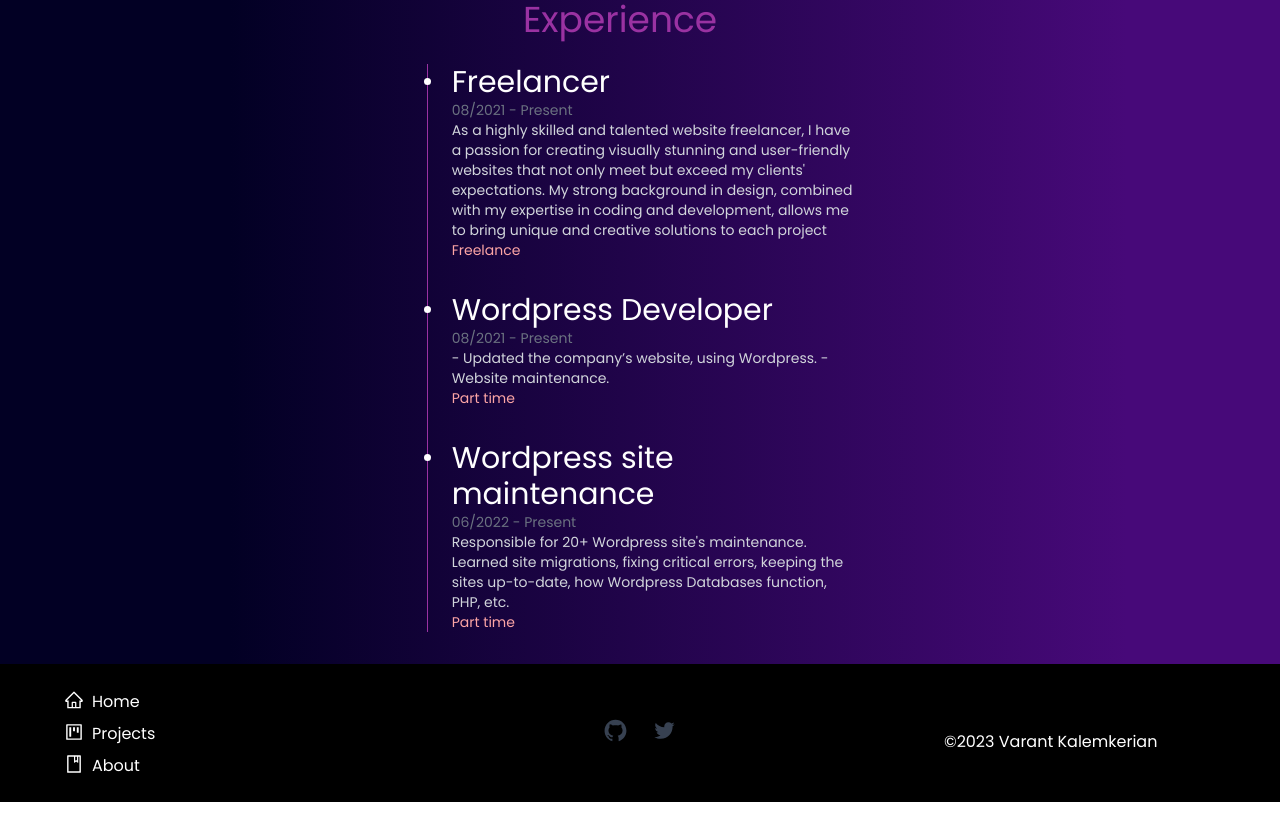
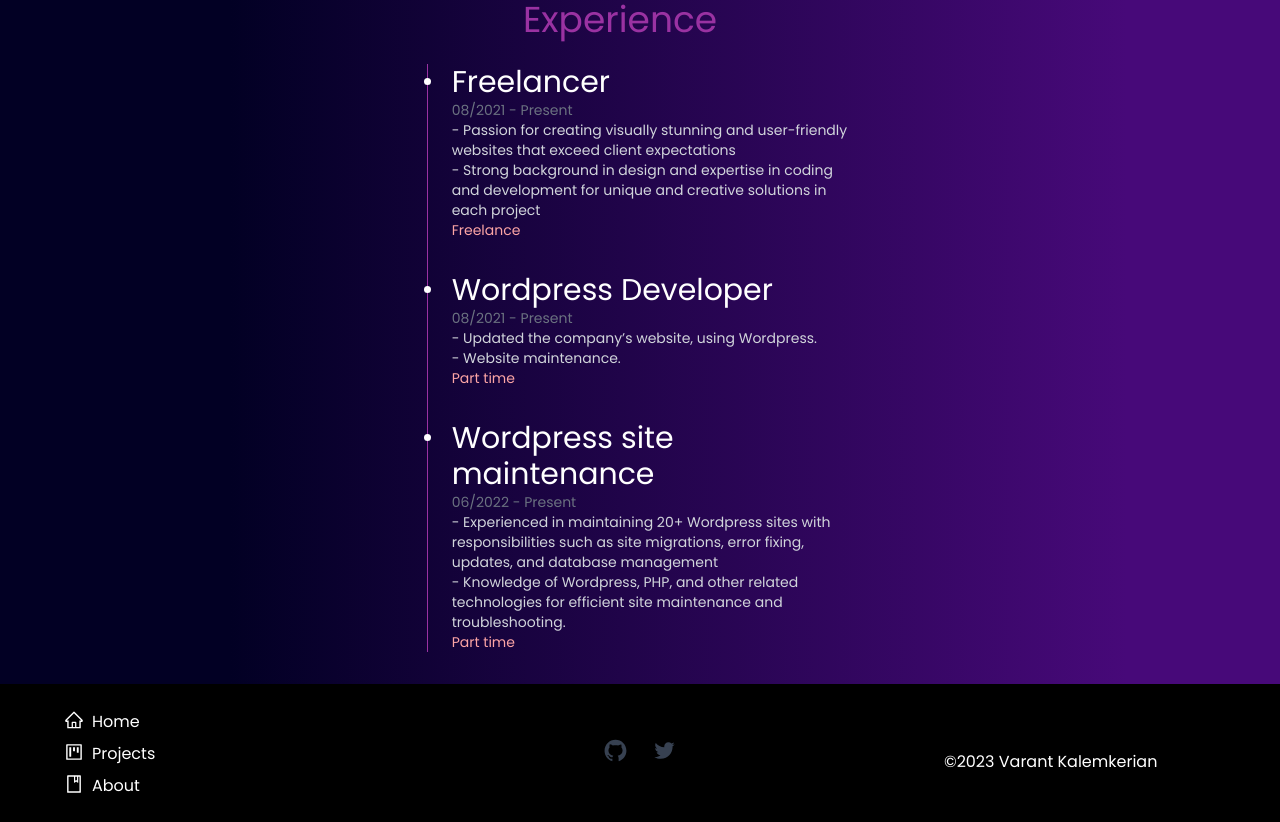
Before and after one commit to Varantt/Portfolio-website, a React (Vite) app: page /about in a window 1280 px wide. Shown: the part 1620-2442 px from the top of the page. Built offline with nearby package versions, Linux system fonts and the light colour scheme.

Commit message:
skills description fix

```diff
--- a/src/components/Experience.jsx
+++ b/src/components/Experience.jsx
@@ -9,8 +9,16 @@
           {startDate} - {endDate}
         </div>
 
-        <div className="text-xs md:text-sm text-gray-300 pl-6 leading-loose">
-          {description}
+        <div className="">
+          {
+            description.map((captions, index) => {
+              return (
+                <div className="text-xs md:text-sm text-gray-300 pl-6 leading-loose" key = {index}>
+                  {captions}
+                </div>
+              );
+            })
+          }
         </div>
         <div className="text-xs md:text-sm text-red-300 pl-6 ">
           <span></span>
--- a/src/e-data.js
+++ b/src/e-data.js
@@ -1,8 +1,10 @@
 export const eData = [
   {
     name: "Freelancer",
-    description:
-      "As a highly skilled and talented website freelancer, I have a passion for creating visually stunning and user-friendly websites that not only meet but exceed my clients' expectations. My strong background in design, combined with my expertise in coding and development, allows me to bring unique and creative solutions to each project",
+    description: [
+      "- Passion for creating visually stunning and user-friendly websites that exceed client expectations",
+      "- Strong background in design and expertise in coding and development for unique and creative solutions in each project",
+    ],
     type: "Freelance",
     startDate: "08/2021 ",
     endDate: "Present",
@@ -19,8 +21,10 @@
   },
   {
     name: "Wordpress site maintenance",
-    description:
-      "Responsible for 20+ Wordpress site's maintenance. Learned site migrations, fixing critical errors, keeping the sites up-to-date, how Wordpress Databases function, PHP, etc.",
+    description: [
+      "- Experienced in maintaining 20+ Wordpress sites with responsibilities such as site migrations, error fixing, updates, and database management",
+      "- Knowledge of Wordpress, PHP, and other related technologies for efficient site maintenance and troubleshooting.",
+    ],
     type: "Part time",
     startDate: "06/2022 ",
     endDate: "Present",
```
